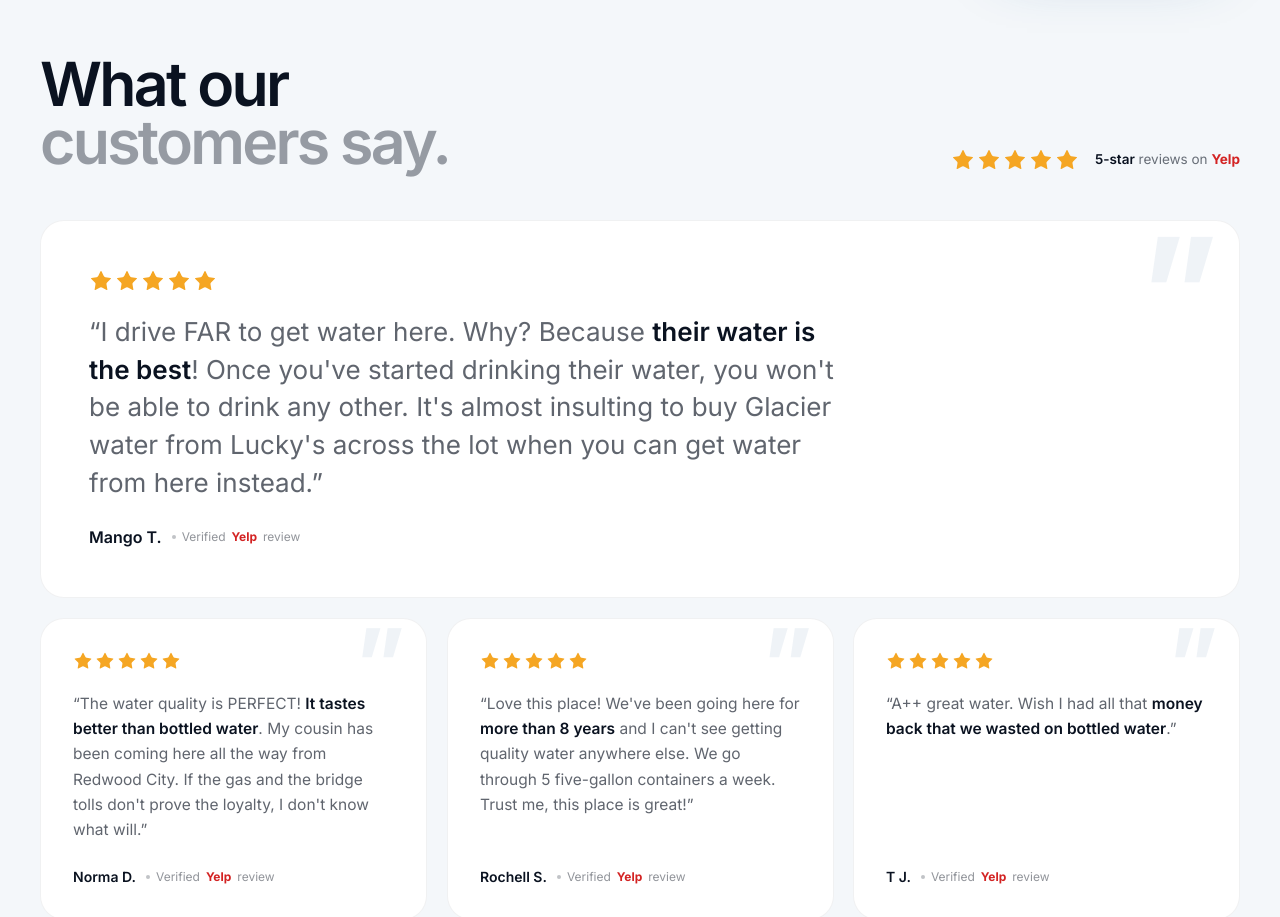
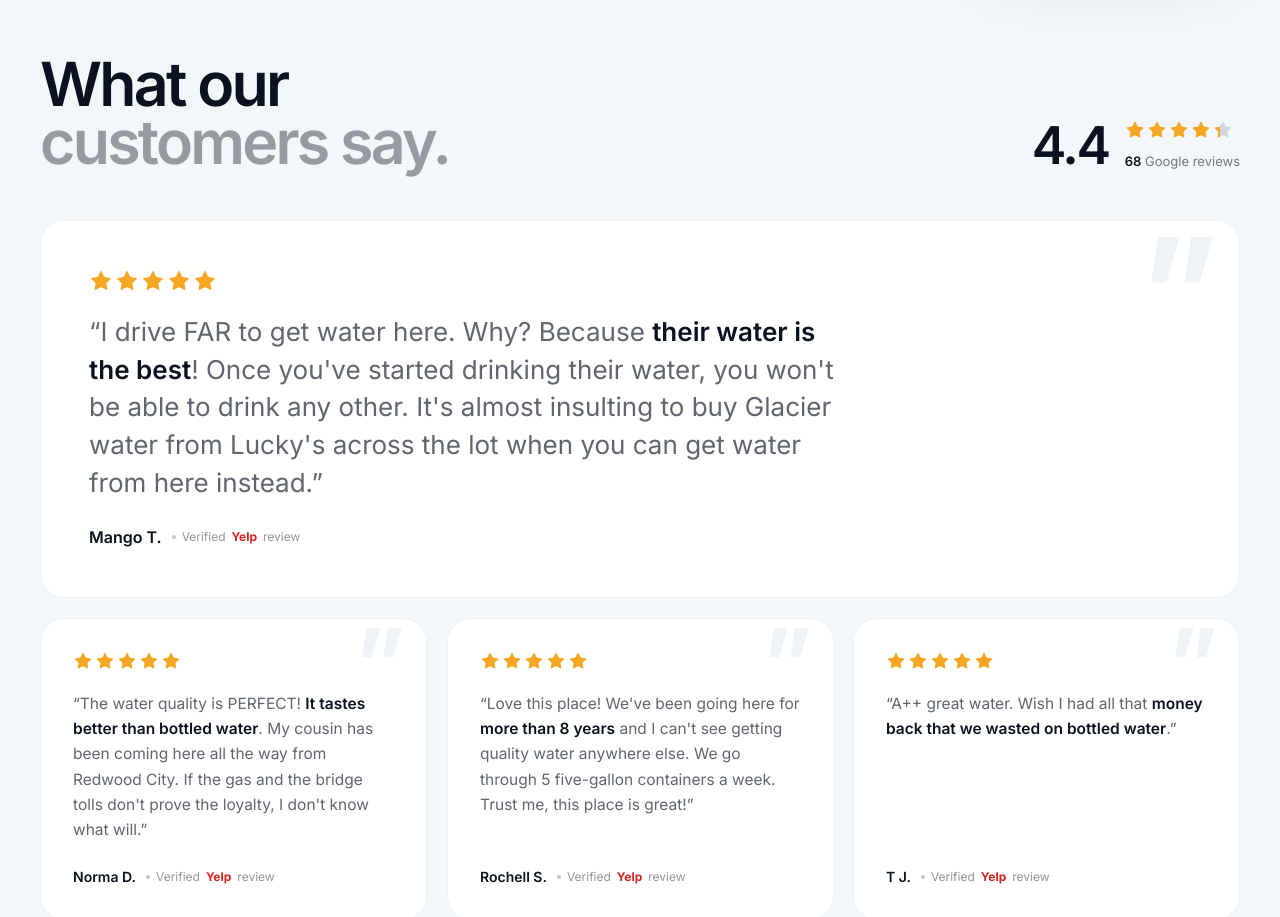
Before and after one commit to ivince918/le-water, a React (Vite) app: page / in a window 1280 px wide. Shown: the part 1320-2237 px from the top of the page. Built offline with nearby package versions, Linux system fonts and the light colour scheme.

Commit message:
Add 4.4 / 68 Google reviews aggregate header to reviews

```diff
--- a/src/App.jsx
+++ b/src/App.jsx
@@ -411,6 +411,24 @@ function Stars({ size = 'w-5 h-5' }) {
   )
 }
 
+function RatingStars({ rating }) {
+  const pct = Math.max(0, Math.min(100, (rating / 5) * 100))
+  return (
+    <div className="relative inline-flex w-fit">
+      <div className="flex gap-0.5">
+        {Array.from({ length: 5 }).map((_, i) => (
+          <Star key={i} className="w-5 h-5 text-[#0A1220]/15" fill="currentColor" strokeWidth={0} />
+        ))}
+      </div>
+      <div className="absolute inset-y-0 left-0 flex gap-0.5 overflow-hidden" style={{ width: `${pct}%` }}>
+        {Array.from({ length: 5 }).map((_, i) => (
+          <Star key={i} className="w-5 h-5 shrink-0 text-[#F5A623]" fill="#F5A623" strokeWidth={0} />
+        ))}
+      </div>
+    </div>
+  )
+}
+
 function YelpTag() {
   return (
     <span className="inline-flex items-center gap-1.5 text-[12px] text-[#0A1220]/45">
@@ -467,10 +485,12 @@ function Reviews() {
             What our<br/><span className="text-[#0A1220]/40">customers say.</span>
           </h2>
           <div className="flex items-center gap-4">
-            <Stars size="w-6 h-6" />
-            <div className="text-[13.5px] leading-tight text-[#0A1220]/60">
-              <span className="font-semibold text-[#0A1220]">5-star</span> reviews on{' '}
-              <span className="font-bold text-[#d32323]">Yelp</span>
+            <span className="display text-[52px] leading-none text-[#0A1220]">4.4</span>
+            <div>
+              <RatingStars rating={4.4} />
+              <div className="text-[13px] text-[#0A1220]/55 mt-1.5">
+                <span className="font-semibold text-[#0A1220]">68</span> Google reviews
+              </div>
             </div>
           </div>
         </div>
```
